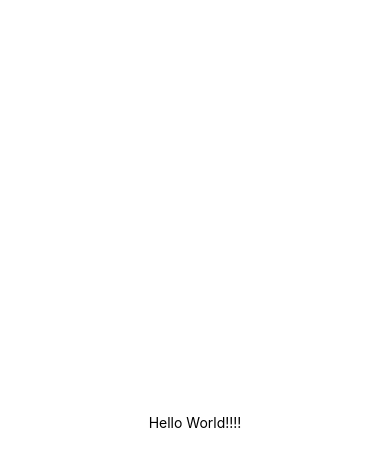
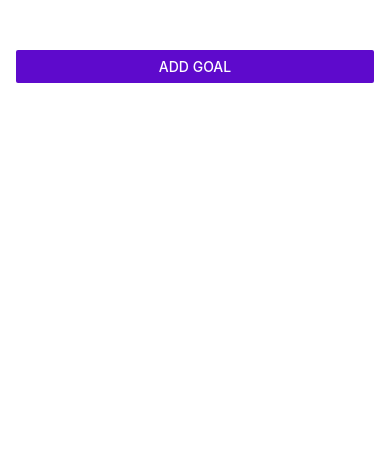
Before and after one commit to omerhabib26/RN_Course, a React Native app: screen / in a window 390 px wide. Shown: the top 466 px of the page. Built offline with nearby package versions, Linux system fonts and the light colour scheme.

Commit message:
Completed 02 basics section

```diff
--- a/App.js
+++ b/App.js
@@ -1,20 +1,67 @@
 import { StatusBar } from "expo-status-bar";
-import { StyleSheet, Text, View } from "react-native";
+import { useState } from "react";
+import { StyleSheet, View, FlatList, Button } from "react-native";
+import GoalItem from "./components/GoalItem";
+import GoalInput from "./components/GoalInput";
 
 export default function App() {
+  const [modalIsVisible, setModalIsVisible] = useState(false);
+  const [courseGoals, setCourseGoals] = useState([]);
+
+  function startAddGoalHandler() {
+    setModalIsVisible(true);
+  }
+
+  function dismissModalHandler() {
+    setModalIsVisible(false);
+  }
+
+  function addGoalHandler(enteredGoalText) {
+    setCourseGoals((curerentCourseGoal) => [
+      ...curerentCourseGoal,
+      { text: enteredGoalText, id: Math.random().toString() },
+    ]);
+  }
+
+  function deleteGoalHandler(id) {
+    setCourseGoals((curerentCourseGoal) => {
+      return curerentCourseGoal.filter((goal) => goal.id !== id);
+    });
+    console.log("Delete");
+  }
+
   return (
-    <View style={styles.container}>
-      <Text>Hello World!!!!</Text>
-      <StatusBar style="auto" />
+    <View style={styles.appContainer}>
+      <Button title="Add goal" color="#5e0acc" onPress={startAddGoalHandler} />
+      <GoalInput
+        visible={modalIsVisible}
+        onAddGoal={addGoalHandler}
+        dismissModal={dismissModalHandler}
+      />
+      <View style={styles.goalsContainer}>
+        <FlatList
+          data={courseGoals}
+          renderItem={(itemData) => {
+            return (
+              <GoalItem data={itemData.item} deleteItem={deleteGoalHandler} />
+            );
+          }}
+          keyExtractor={(item, index) => {
+            return item.id;
+          }}
+        />
+      </View>
     </View>
   );
 }
 
 const styles = StyleSheet.create({
-  container: {
+  appContainer: {
     flex: 1,
-    backgroundColor: "#fff",
-    alignItems: "center",
-    justifyContent: "center",
+    paddingTop: 50,
+    paddingHorizontal: 16,
+  },
+  goalsContainer: {
+    flex: 5,
   },
 });
--- /dev/null
+++ b/components/GoalInput.js
@@ -0,0 +1,106 @@
+import { View, TextInput, StyleSheet, Button, Modal, Text } from "react-native";
+import { useState, useEffect } from "react";
+
+function GoalInput(props) {
+  const [enteredGoalText, setEnteredGoalText] = useState("");
+  const [showError, setShowError] = useState(false);
+
+  // 👇 Reset text & error each time modal becomes visible
+  useEffect(() => {
+    if (props.visible) {
+      setEnteredGoalText("");
+      setShowError(false);
+    }
+  }, [props.visible]);
+
+  function goalInputHandler(enteredText) {
+    setEnteredGoalText(enteredText);
+  }
+
+  function addGoalHandler() {
+    if (enteredGoalText.trim().length === 0) {
+      setShowError(true);
+      return;
+    }
+    props.onAddGoal(enteredGoalText);
+    setEnteredGoalText("");
+    setShowError(false);
+    dismissModal();
+  }
+
+  function dismissModal() {
+    props.dismissModal();
+  }
+
+  return (
+    <Modal visible={props.visible} animationType="slide" transparent={true}>
+      <View style={styles.modalWrapper}>
+        <View style={styles.inputContainer}>
+          <TextInput
+            style={styles.textInput}
+            placeholder="Your course goal"
+            onChangeText={goalInputHandler}
+            value={enteredGoalText}
+          />
+          {showError && (
+            <Text style={styles.textError}>Enter a valid string</Text>
+          )}
+          <View style={styles.buttonContainer}>
+            <View style={styles.button}>
+              <Button title="Add Goal" onPress={addGoalHandler} />
+            </View>
+            <View style={styles.button}>
+              <Button title="Cancel" onPress={dismissModal} />
+            </View>
+          </View>
+        </View>
+      </View>
+    </Modal>
+  );
+}
+
+export default GoalInput;
+
+const styles = StyleSheet.create({
+  modalWrapper: {
+    flex: 1,
+    padding: 16,
+    justifyContent: "center",
+    alignItems: "center",
+    backgroundColor: "rgba(0,0,0,0.1)", // semi-transparent background
+  },
+  inputContainer: {
+    backgroundColor: "#fff",
+    borderRadius: 12,
+    width: "100%", // modal width
+    elevation: 5, // shadow on Android
+    padding: 16,
+    shadowColor: "#000",
+    shadowOpacity: 0.25,
+    shadowOffset: { width: 0, height: 2 },
+    shadowRadius: 6,
+  },
+  textInput: {
+    borderWidth: 1,
+    marginVertical: 16,
+    paddingHorizontal: 8,
+    borderColor: "#cccccc",
+    backgroundColor: "#fff",
+    borderRadius: 6,
+  },
+
+  textError: {
+    color: "red",
+  },
+
+  buttonContainer: {
+    flexDirection: "row",
+    justifyContent: "center",
+    margin: 16,
+  },
+
+  button: {
+    width: 100,
+    marginHorizontal: 8,
+  },
+});
--- /dev/null
+++ b/components/GoalItem.js
@@ -0,0 +1,39 @@
+import { Text, View, StyleSheet, Pressable } from "react-native";
+
+function GoalItem(props) {
+  function deleteGoalHandler() {
+    props.deleteItem(props.data.id);
+  }
+  return (
+    <View style={styles.itemList}>
+      <Pressable
+        android_ripple={{ color: "#fff000" }}
+        onPress={deleteGoalHandler}
+        style={({ pressed }) => pressed && styles.pressedItem}
+        // 👈 ripple applies to this background
+      >
+        <Text style={styles.itemListText}>{props.data.text}</Text>
+      </Pressable>
+    </View>
+  );
+}
+
+export default GoalItem;
+
+const styles = StyleSheet.create({
+  itemList: {
+    fontSize: 16,
+    margin: 8,
+    borderRadius: 6,
+    backgroundColor: "#5e0acc",
+  },
+
+  pressedItem: {
+    opacity: 0.5,
+  },
+
+  itemListText: {
+    color: "white",
+    padding: 8,
+  },
+});
```
